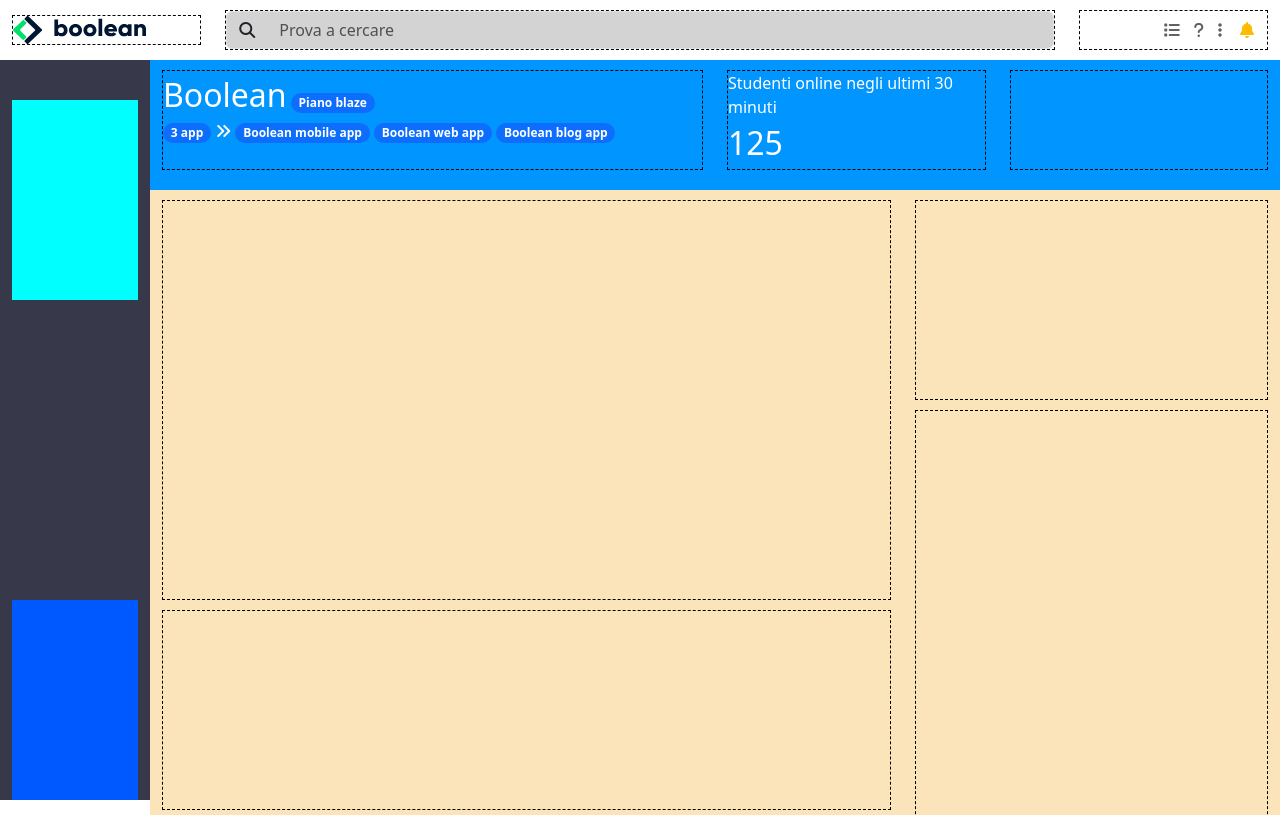
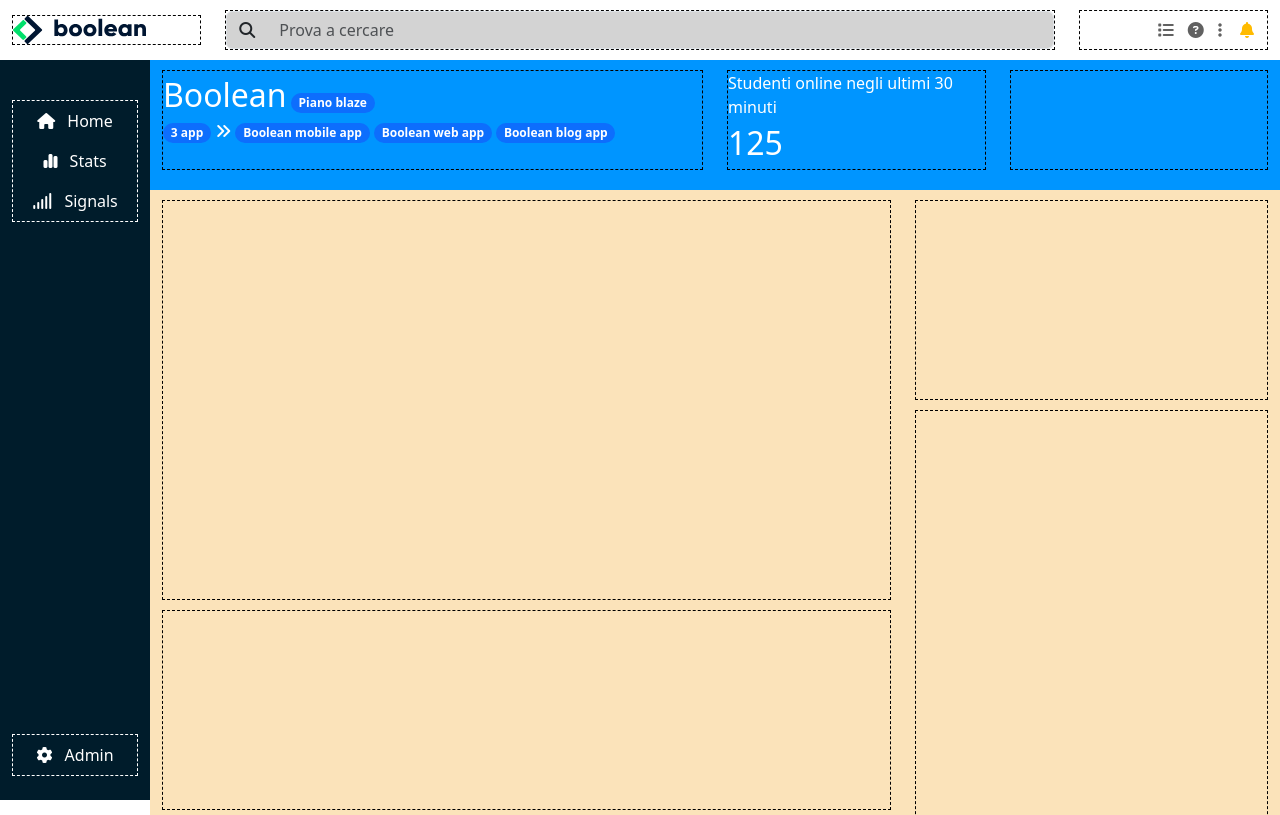
Before and after one commit to S-Lombardi/html-css-bootstrap-dashboard, a plain HTML site: page index.html in a window 1280 px wide. Shown: the top 815 px of the page. Drawn offline with nearby package versions, Linux system fonts and the light colour scheme.

Commit message:
Inseriti contenuti nella sidebar - utilizzo delle classi display e flex di bootstrap per i link e le icone. Aggiunto sfondo grigio ai link con selettore :hover

```diff
--- a/css/style.css
+++ b/css/style.css
@@ -45,29 +45,38 @@ body{
 #sidebar{
     width: 150px;
     height: 100vh;
-    background-color: rgb(56, 56, 75);
+    background-color: rgb(0, 28, 43);
     position: fixed;
     top:0;
     z-index:1;
 }
-
 .top_sidebar{
     width:100%;
-    min-height: 200px;
-    background-color: aqua;
+    border: 1px dashed white;
     margin-top: 100px;
-
 }
-
 .bottom_sidebar{
     width:100%;
-    height: 200px;
-    background-color: rgb(0, 89, 255);
+    border: 1px dashed white;
 }
-
 .h_100{
     height: 100%
 }
+.link_sidebar:hover{
+    background-color: gray;
+    cursor: pointer;
+}
+.link_sidebar a{
+    text-decoration: none;
+    color: white;
+}
+
+
+
+
+
+
+
 /* FINE SIDEBAR */
 
 /* MAIN */
@@ -80,27 +89,6 @@ body{
     background-color: rgb(251, 227, 186);
     padding-top: 50px;
 }
-/* Top-bar main  */
-.background_top_main{
-    background-color: rgb(0, 149, 255);
-    padding-top: 20px;
-    padding-bottom: 10px;
-}
-
-/* Col left */
-
-
-
-
-
-
-
-
-
-
-
-
-
 
 .top_main_left,.top_main_center, .top_main_right{
     width: 100%;
@@ -108,10 +96,15 @@ body{
     margin-bottom: 10px;
     border: 1px dashed black;
 }
+/* Top-bar main  */
+.background_top_main{
+    background-color: rgb(0, 149, 255);
+    padding-top: 20px;
+    padding-bottom: 10px;
+}
 /* FINE Top-bar main  */
 
 /* Prossime classi */
-
 .prossime_classi{
     width: 100%;
     min-height: 400px;
@@ -169,4 +162,5 @@ body{
         width: calc(100% - 70px);
 
     }
+
 }
--- a/index.html
+++ b/index.html
@@ -63,7 +63,7 @@
                             </button>
                             <!-- question -->
                             <button class="btn px-1" type="button">
-                                <i class="fa-solid fa-question" style="color: #616161;"></i>
+                                <i class="fa-sharp fa-solid fa-circle-question" style="color:#616161;"></i>
                             </button>
                             <!-- ellipsis -->
                             <button class="btn px-1" type="button">
@@ -98,16 +98,40 @@
             <div class="row flex-column justify-content-between h_100">
                 <!-- TOP-SIDEBAR -->
                 <div col-6>
-                    <div class="top_sidebar">
-
+                    <div class="top_sidebar d-flex flex-column align-items-center">
+                        <!-- Home -->
+                        <div class="link_sidebar p-2 ">
+                            <a href="">
+                                <i class="fa-solid fa-house" style="color: #ffffff;"></i>
+                                <span class="ms-2 d-none d-md-none d-lg-inline-block">Home</span>
+                            </a>
+                        </div>
+                        <!-- Stats -->
+                        <div class="link_sidebar px-3 py-2">
+                            <a href="">
+                                <i class="fa-solid fa-chart-simple" style="color: #ffffff;"></i>
+                                <span class="ms-2 d-none d-md-none d-lg-inline-block">Stats</span>
+                            </a>
+                        </div>
+                        <!-- Signal -->
+                        <div class="link_sidebar p-2">
+                            <a href="">
+                                <i class="fa-solid fa-signal" style="color: #ffffff;"></i>
+                                <span class="ms-2 d-none d-md-none d-lg-inline-block">Signals</span>
+                            </a>
+                        </div>
                     </div>
-
                 </div>
 
                 <!-- BOTTOM-SIDEBAR -->
                 <div col-6>
-                    <div class="bottom_sidebar">
-
+                    <div class="bottom_sidebar mb-4">
+                        <div class="link_sidebar p-2 d-flex justify-content-center">
+                            <a href="">
+                                <i class="fa-solid fa-gear" style="color: #ffffff;"></i>
+                                <span class="ms-2 d-none d-md-none d-lg-inline-block">Admin</span>
+                            </a>
+                        </div>
                     </div>
                 </div>
             </div>
@@ -148,7 +172,6 @@
                             <span class="text-white">Studenti online negli ultimi 30 minuti</span>
                             <div class="text-white fs-2">125</div>
                         </div>
-
                     </div>
                     <!-- Col Right -->
                     <div class="col-12 col-md-4 col-lg-3">
```
